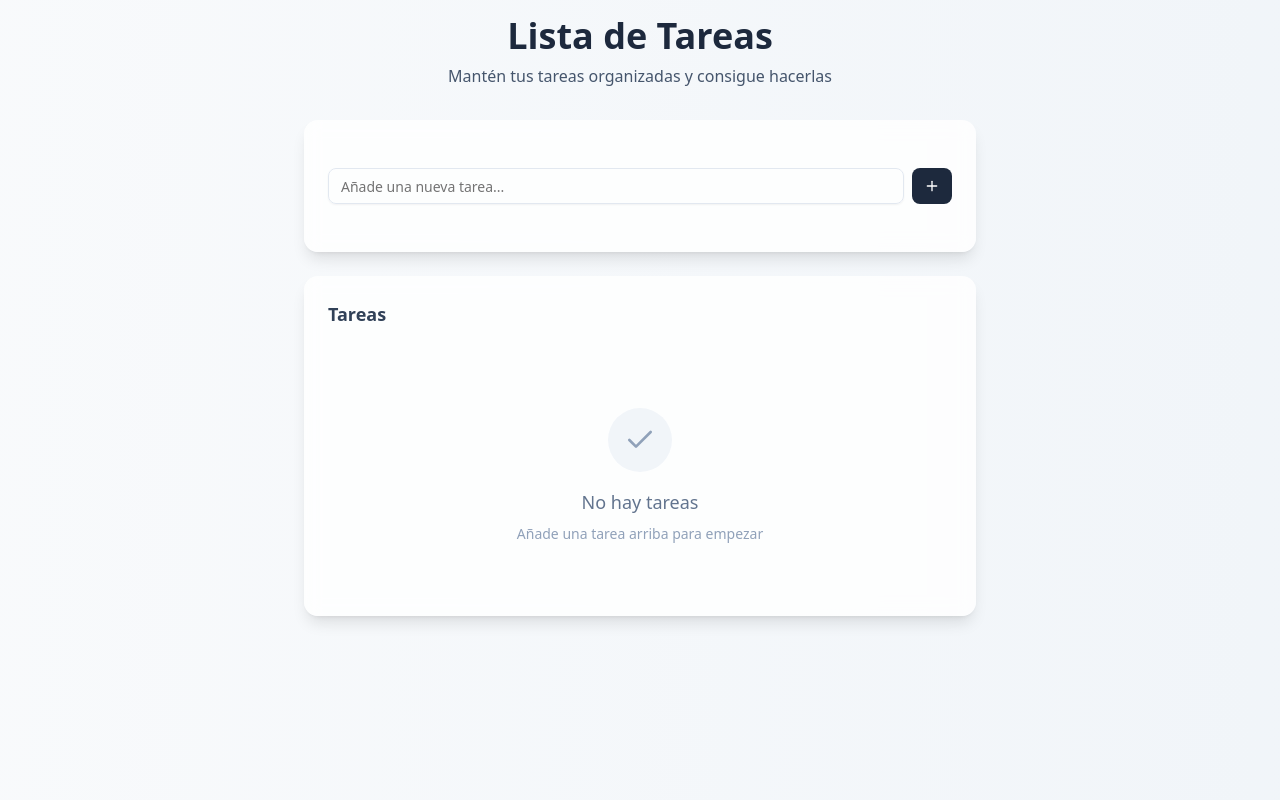
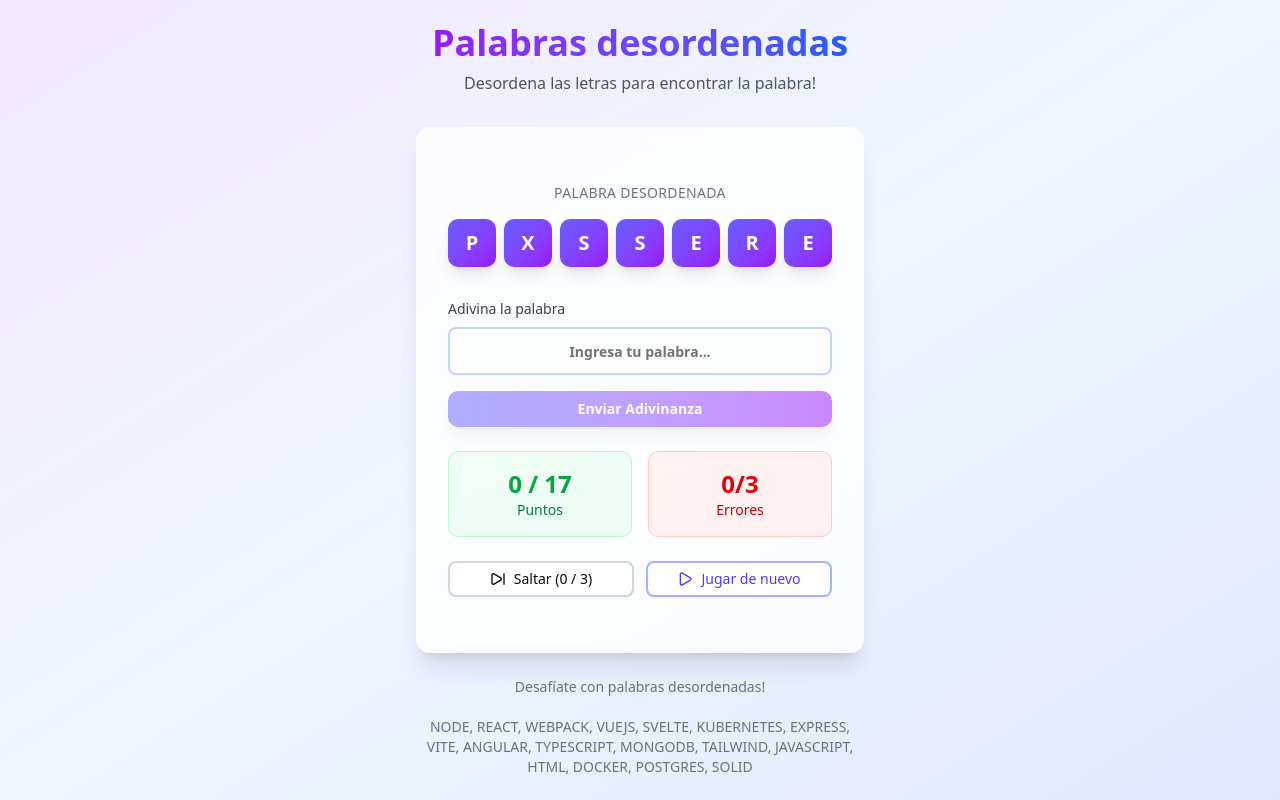
Before and after one commit to juanpablocesarini/curso-react-by-fernandoherrera, a React (Vite) app in the folder 04-hooks-app/: page / in a window 1280 px wide. Built offline with nearby package versions, Linux system fonts and the light colour scheme.

Commit message:
juego de palabras revueltas

```diff
--- a/04-hooks-app/package.json
+++ b/04-hooks-app/package.json
@@ -13,6 +13,7 @@
     "@radix-ui/react-checkbox": "^1.3.3",
     "@radix-ui/react-slot": "^1.2.4",
     "@tailwindcss/vite": "^4.1.18",
+    "canvas-confetti": "^1.9.4",
     "class-variance-authority": "^0.7.1",
     "clsx": "^2.1.1",
     "lucide-react": "^0.563.0",
@@ -24,6 +25,7 @@
   },
   "devDependencies": {
     "@eslint/js": "^9.39.1",
+    "@types/canvas-confetti": "^1.9.0",
     "@types/node": "^24.10.9",
     "@types/react": "^19.2.5",
     "@types/react-dom": "^19.2.3",
--- /dev/null
+++ b/04-hooks-app/src/05-useReducer/ScrambleWords.tsx
@@ -0,0 +1,269 @@
+// ! Importante:
+// Es necesario componentes de Shadcn/ui
+// https://ui.shadcn.com/docs/installation/vite
+
+import React, { useState } from 'react';
+import { Button } from '@/components/ui/button';
+import { Input } from '@/components/ui/input';
+import { Card, CardContent } from '@/components/ui/card';
+import { SkipForward, Play } from 'lucide-react';
+import confetti from 'canvas-confetti';
+
+const GAME_WORDS = [
+  'REACT',
+  'JAVASCRIPT',
+  'TYPESCRIPT',
+  'HTML',
+  'ANGULAR',
+  'SOLID',
+  'NODE',
+  'VUEJS',
+  'SVELTE',
+  'EXPRESS',
+  'MONGODB',
+  'POSTGRES',
+  'DOCKER',
+  'KUBERNETES',
+  'WEBPACK',
+  'VITE',
+  'TAILWIND',
+];
+
+// Esta función mezcla el arreglo para que siempre sea aleatorio
+const shuffleArray = (array: string[]) => {
+  return array.sort(() => Math.random() - 0.5);
+};
+
+// Esta función mezcla las letras de la palabra
+const scrambleWord = (word: string = '') => {
+  return word
+    .split('')
+    .sort(() => Math.random() - 0.5)
+    .join('');
+};
+
+export const ScrambleWords = () => {
+  const [words, setWords] = useState(shuffleArray(GAME_WORDS));
+
+  const [currentWord, setCurrentWord] = useState(words[0]);
+  const [scrambledWord, setScrambledWord] = useState(scrambleWord(currentWord));
+  const [guess, setGuess] = useState('');
+  const [points, setPoints] = useState(0);
+  const [errorCounter, setErrorCounter] = useState(0);
+  const [maxAllowErrors, setMaxAllowErrors] = useState(3);
+
+  const [skipCounter, setSkipCounter] = useState(0);
+  const [maxSkips, setMaxSkips] = useState(3);
+
+  const [isGameOver, setIsGameOver] = useState(false);
+
+  const handleGuessSubmit = (e: React.FormEvent) => {
+    // Previene el refresh de la página
+    e.preventDefault();
+    // Implementar lógica de juego
+   // console.log('Intento de adivinanza:', guess, currentWord);
+
+    if (guess===currentWord){
+        const newWords = words.slice(1);
+
+        confetti({
+            particleCount:100,
+            spread:120,
+            origin:{y:0.6}
+        })
+        setPoints(points+1);
+        setGuess('');
+        setWords(newWords);
+        setCurrentWord(newWords[0]);
+        setScrambledWord(scrambleWord(newWords[0]));
+        return;
+    }
+    setErrorCounter(errorCounter+1);
+    setGuess('');
+
+    if (errorCounter +1 >=maxAllowErrors){
+        setIsGameOver(true);
+    }
+
+  };
+
+  const handleSkip = () => {
+
+
+    if (skipCounter>=maxSkips) return;
+    const updatedWords = words.splice(1);
+    setSkipCounter(skipCounter+1);
+    setWords(updatedWords)
+    setCurrentWord(updatedWords[0]);
+    setScrambledWord(scrambleWord(updatedWords[0]));
+    setGuess('')
+
+
+
+
+  };
+
+  const handlePlayAgain = () => {
+
+    const newArray = shuffleArray(GAME_WORDS);
+    setPoints(0);
+    setErrorCounter(0);
+    setGuess('')
+    setWords(newArray);
+    setCurrentWord(newArray[0]);
+    setIsGameOver(false);
+    setSkipCounter(0)
+    setScrambledWord(scrambleWord(newArray[0]));
+
+
+  };
+
+  //! Si ya no hay palabras para jugar, se muestra el mensaje de fin de juego
+  if (words.length === 0) {
+
+    return (
+      <div className="min-h-screen bg-linear-to-br from-purple-100 via-blue-50 to-indigo-100 flex items-center justify-center p-4">
+        <div className="w-full max-w-md mx-auto">
+          <h1 className="text-4xl font-bold bg-linear-to-r from-purple-600 to-blue-600 bg-clip-text text-transparent mb-2">
+            Palabras desordenadas
+          </h1>
+          <p className="text-gray-600">No hay palabras para jugar</p>
+          <br />
+          <div>Puntaje: {points}</div>
+          <br />
+          <div>Errores: {errorCounter}</div>
+          <br />
+          <div>Saltos: {skipCounter}</div>
+          <br />
+          <Button onClick={handlePlayAgain}>Jugar de nuevo</Button>
+        </div>
+      </div>
+    );
+  }
+
+  return (
+    <div className="min-h-screen bg-linear-to-br from-purple-100 via-blue-50 to-indigo-100 flex items-center justify-center p-4">
+      <div className="w-full max-w-md mx-auto">
+        {/* Header */}
+        <div className="text-center mb-8">
+          <h1 className="text-4xl font-bold bg-linear-to-r from-purple-600 to-blue-600 bg-clip-text text-transparent mb-2">
+            Palabras desordenadas
+          </h1>
+          <p className="text-gray-600">
+            Desordena las letras para encontrar la palabra!
+          </p>
+        </div>
+
+        {/* Main Game Card */}
+        <Card className="backdrop-blur-sm bg-white/80 border-0 shadow-xl">
+          <CardContent className="p-8">
+            {/* Scrambled Word Display */}
+            <div className="mb-8">
+              <h2 className="text-center text-sm font-medium text-gray-500 mb-4 uppercase tracking-wide flex items-center justify-center gap-2">
+                Palabra Desordenada
+                {isGameOver && (
+                  <span className="text-red-500 text-xl"> {currentWord}</span>
+                )}
+              </h2>
+
+              <div className="flex justify-center gap-2 mb-6">
+                {scrambledWord.split('').map((letter, index) => (
+                  <div
+                    key={index}
+                    className="w-12 h-12 bg-linear-to-br from-indigo-500 to-purple-600 rounded-lg flex items-center justify-center text-white font-bold text-xl shadow-lg transform hover:scale-105 transition-transform duration-200"
+                    style={{
+                      animationDelay: `${index * 0.1}s`,
+                      animation: 'fadeInUp 0.6s ease-out forwards',
+                    }}
+                  >
+                    {letter}
+                  </div>
+                ))}
+              </div>
+            </div>
+
+            {/* Guess Input */}
+            <form onSubmit={handleGuessSubmit} className="mb-6">
+              <div className="space-y-4">
+                <div>
+                  <label
+                    htmlFor="guess"
+                    className="block text-sm font-medium text-gray-700 mb-2"
+                  >
+                    Adivina la palabra
+                  </label>
+                  <Input
+                    id="guess"
+                    type="text"
+                    value={guess}
+                    onChange={(e) =>
+                      setGuess(e.target.value.toUpperCase().trim())
+                    }
+                    placeholder="Ingresa tu palabra..."
+                    className="text-center text-lg font-semibold h-12 border-2 border-indigo-200 focus:border-indigo-500 transition-colors"
+                    maxLength={scrambledWord.length}
+                    disabled={isGameOver}
+                  />
+                </div>
+                <Button
+                  type="submit"
+                  className="w-full bg-linear-to-r from-indigo-500 to-purple-600 hover:from-indigo-600 hover:to-purple-700 text-white font-semibold py-3 rounded-lg shadow-lg hover:shadow-xl transform hover:scale-[1.02] transition-all duration-200"
+                  disabled={!guess.trim() || isGameOver}
+                >
+                  Enviar Adivinanza
+                </Button>
+              </div>
+            </form>
+
+            {/* Stats */}
+            <div className="grid grid-cols-2 gap-4 mb-6">
+              <div className="bg-linear-to-br from-green-50 to-emerald-50 rounded-lg p-4 text-center border border-green-200">
+                <div className="text-2xl font-bold text-green-600">
+                  {points} / {GAME_WORDS.length}
+                </div>
+                <div className="text-sm text-green-700 font-medium">Puntos</div>
+              </div>
+              <div className="bg-linear-to-br from-red-50 to-rose-50 rounded-lg p-4 text-center border border-red-200">
+                <div className="text-2xl font-bold text-red-600">
+                  {errorCounter}/{maxAllowErrors}
+                </div>
+                <div className="text-sm text-red-700 font-medium">Errores</div>
+              </div>
+            </div>
+
+            {/* Action Buttons */}
+            <div className="grid grid-cols-2 gap-3">
+              <Button
+                onClick={handleSkip}
+                variant="outline"
+                className="border-2 border-gray-300 hover:border-gray-400 hover:bg-gray-50 transition-colors flex items-center justify-center gap-2"
+                disabled={isGameOver || skipCounter >= maxSkips}
+              >
+                <SkipForward className="w-4 h-4" />
+                Saltar ({skipCounter} / {maxSkips})
+              </Button>
+              <Button
+                onClick={handlePlayAgain}
+                variant="outline"
+                className="border-2 border-indigo-300 hover:border-indigo-400 hover:bg-indigo-50 text-indigo-600 transition-colors flex items-center justify-center gap-2"
+              >
+                <Play className="w-4 h-4" />
+                Jugar de nuevo
+              </Button>
+            </div>
+          </CardContent>
+        </Card>
+
+        {/* Footer */}
+        <div className="text-center mt-6">
+          <p className="text-sm text-gray-500">
+            Desafíate con palabras desordenadas!
+            <br />
+            <br />
+            {words.join(', ')}
+          </p>
+        </div>
+      </div>
+    </div>
+  );
+};
--- a/04-hooks-app/src/main.tsx
+++ b/04-hooks-app/src/main.tsx
@@ -1,11 +1,12 @@
 import { StrictMode } from 'react'
 import { createRoot } from 'react-dom/client'
 import './index.css'
-import { TasksApp } from './05-useReducer/TaskApp'
+import { ScrambleWords } from './05-useReducer/ScrambleWords'
+//import { TasksApp } from './05-useReducer/TaskApp'
 //mport { FocusScreen } from './04-useRef/FocusScreen'
 //import { PokemonPage } from './03-examples/PokemonPage'
 //import { TrafficLightWithHook } from './02-useEffect/TrafficLightWithHook'
-/* import { HookApp } from './HookApp'; */
+// import { HookApp } from './HookApp';
 //import { TrafficLight } from './01-useState/TrafficLight'
 //import { TrafficLightWithEffect } from './02-useEffect/TrafficLightWithEffect'
 
@@ -18,6 +19,7 @@
    {/* <TrafficLightWithHook/> */}
    {/* <PokemonPage/> */}
    {/* <FocusScreen/> */}
-   <TasksApp/>
+   {/* <TasksApp/> */}
+  <ScrambleWords/>
   </StrictMode>,
 )
```
Also changed, not shown: 1 other file (tests, documents, lock files or other folders).
